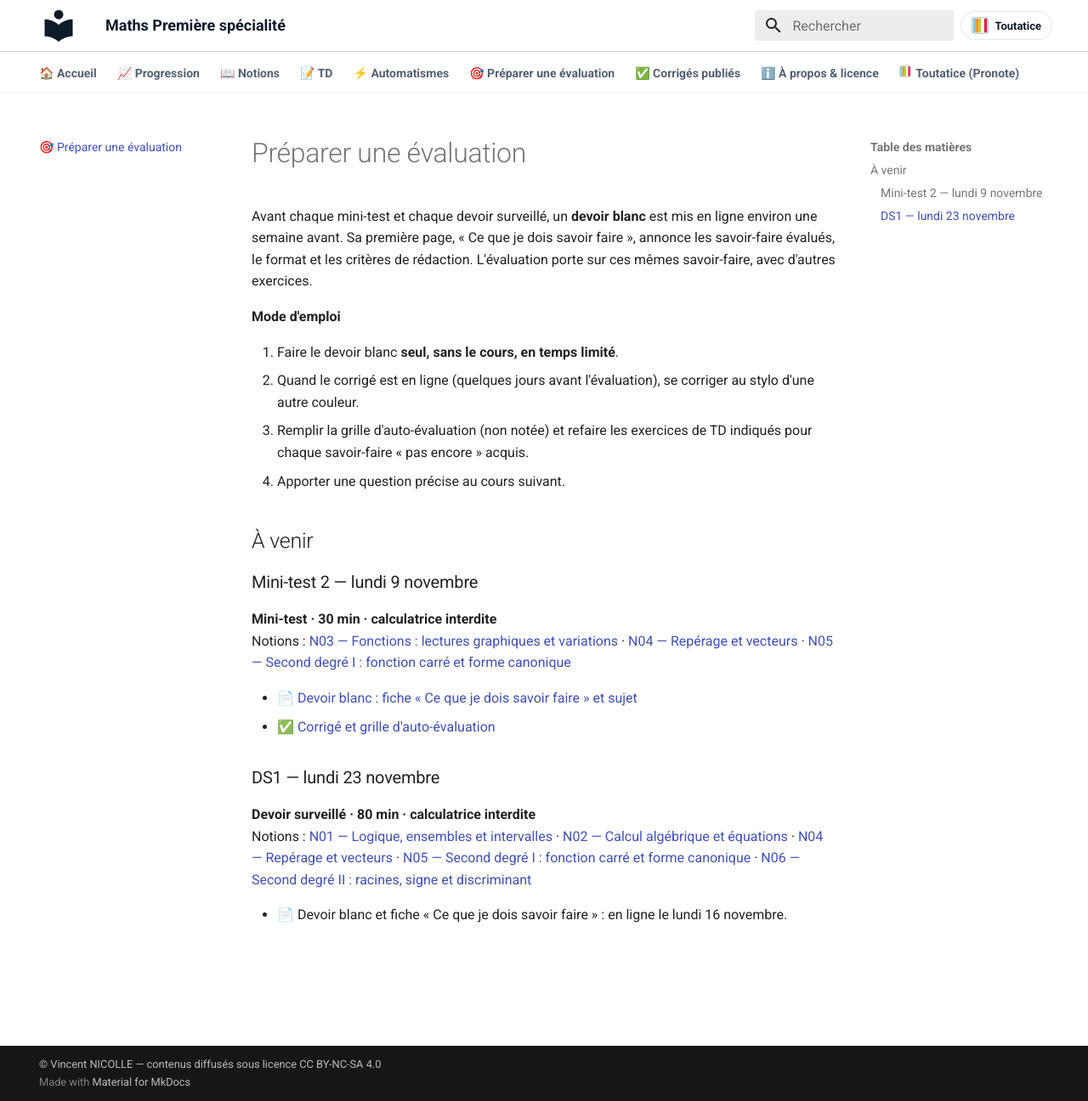
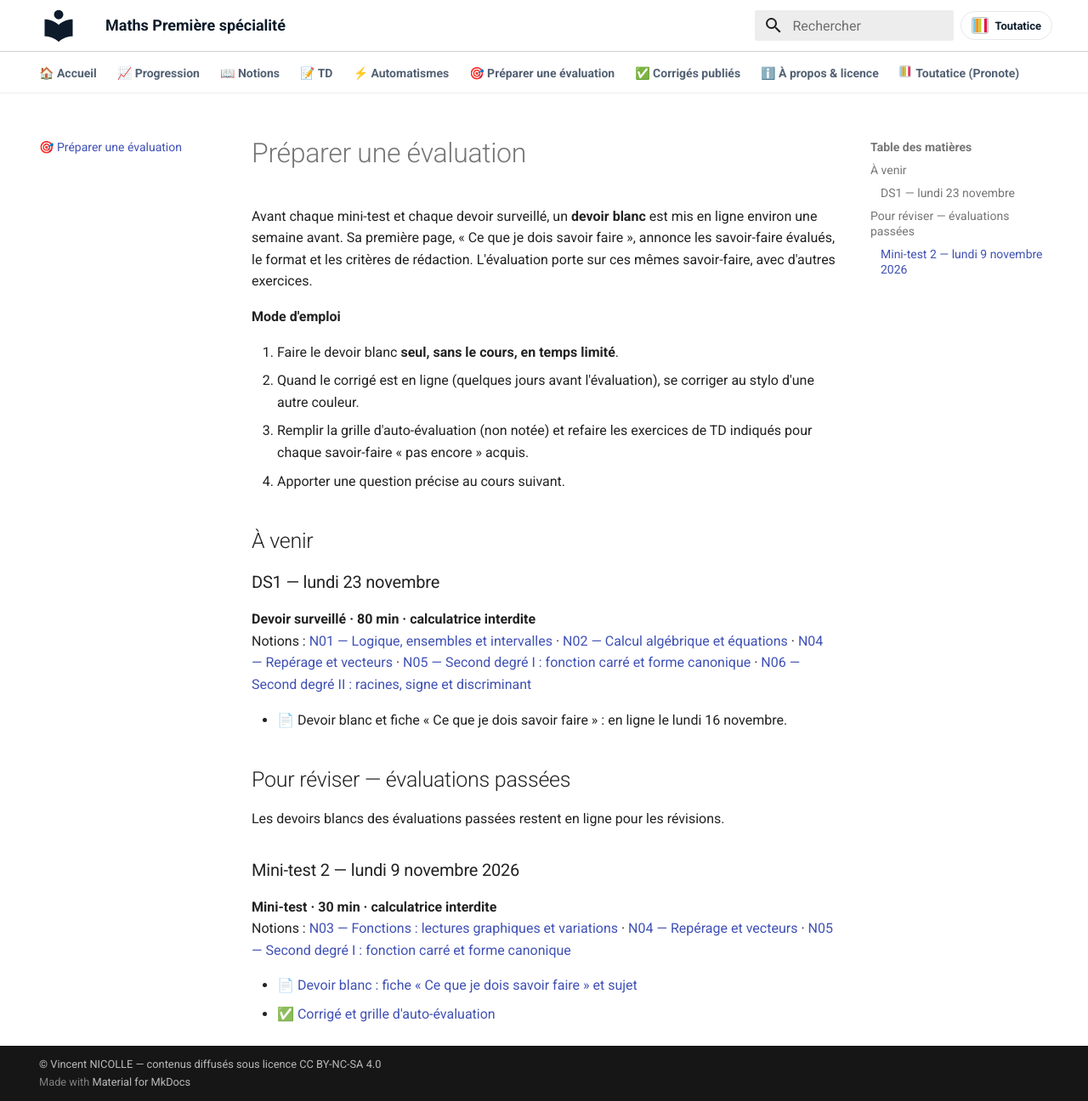
Before and after one commit to vnicolle56610/maths-premiere-specialite, an MkDocs documentation site: the page built from docs/preparer-evaluation/index.md, in a window 1280 px wide and 1296 px high. Shown: the whole window at 85% size. Built offline with MkDocs 1.6.1 and Material for MkDocs 9.7.7, drawn with Linux system fonts in a browser that asks for light colours.

Commit message:
Préparer une évaluation : 0 PDF copié(s), 0 retiré(s), 5 page(s) mise(s) à jour
Généré par scripts/publier_devoirs_blancs.py depuis devoirs_blancs.yaml.

```diff
--- a/docs/notions/N03-fonctions-lectures-variations.md
+++ b/docs/notions/N03-fonctions-lectures-variations.md
@@ -32,7 +32,7 @@
 <!-- AUTO-DOCS:END -->
 
 <!-- AUTO-EVAL:START -->
-- 🎯 Évaluée au mini-test 2 du lundi 9 novembre : [voir le devoir blanc](../preparer-evaluation/index.md#mt2-2026-2027)
+- 🎯 Pour réviser : [devoir blanc du mini-test 2 du lundi 9 novembre 2026](../preparer-evaluation/index.md#mt2-2026-2027)
 <!-- AUTO-EVAL:END -->
 
 ## Notions essentielles
--- a/docs/notions/N04-reperages-vecteurs.md
+++ b/docs/notions/N04-reperages-vecteurs.md
@@ -31,7 +31,7 @@
 <!-- AUTO-DOCS:END -->
 
 <!-- AUTO-EVAL:START -->
-- 🎯 Évaluée au mini-test 2 du lundi 9 novembre : [voir le devoir blanc](../preparer-evaluation/index.md#mt2-2026-2027)
+- 🎯 Pour réviser : [devoir blanc du mini-test 2 du lundi 9 novembre 2026](../preparer-evaluation/index.md#mt2-2026-2027)
 - 🎯 Évaluée au DS1 du lundi 23 novembre : [devoir blanc en ligne le lundi 16 novembre](../preparer-evaluation/index.md#ds1-2026-2027)
 <!-- AUTO-EVAL:END -->
 
--- a/docs/notions/N05-second-degre-i.md
+++ b/docs/notions/N05-second-degre-i.md
@@ -32,7 +32,7 @@
 <!-- AUTO-DOCS:END -->
 
 <!-- AUTO-EVAL:START -->
-- 🎯 Évaluée au mini-test 2 du lundi 9 novembre : [voir le devoir blanc](../preparer-evaluation/index.md#mt2-2026-2027)
+- 🎯 Pour réviser : [devoir blanc du mini-test 2 du lundi 9 novembre 2026](../preparer-evaluation/index.md#mt2-2026-2027)
 - 🎯 Évaluée au DS1 du lundi 23 novembre : [devoir blanc en ligne le lundi 16 novembre](../preparer-evaluation/index.md#ds1-2026-2027)
 <!-- AUTO-EVAL:END -->
 
--- a/docs/preparer-evaluation/index.md
+++ b/docs/preparer-evaluation/index.md
@@ -17,18 +17,22 @@
 <!-- AUTO-EVAL:START -->
 ## À venir
 
-### Mini-test 2 — lundi 9 novembre {#mt2-2026-2027}
+### DS1 — lundi 23 novembre {#ds1-2026-2027}
+
+**Devoir surveillé · 80 min · calculatrice interdite**
+Notions : [N01 — Logique, ensembles et intervalles](../notions/N01-logique-ensembles.md) · [N02 — Calcul algébrique et équations](../notions/N02-calcul-algebrique-equations.md) · [N04 — Repérage et vecteurs](../notions/N04-reperages-vecteurs.md) · [N05 — Second degré I : fonction carré et forme canonique](../notions/N05-second-degre-i.md) · [N06 — Second degré II : racines, signe et discriminant](../notions/N06-second-degre-ii.md)
+
+- 📄 Devoir blanc et fiche « Ce que je dois savoir faire » : en ligne le lundi 16 novembre.
+
+## Pour réviser — évaluations passées
+
+Les devoirs blancs des évaluations passées restent en ligne pour les révisions.
+
+### Mini-test 2 — lundi 9 novembre 2026 {#mt2-2026-2027}
 
 **Mini-test · 30 min · calculatrice interdite**
 Notions : [N03 — Fonctions : lectures graphiques et variations](../notions/N03-fonctions-lectures-variations.md) · [N04 — Repérage et vecteurs](../notions/N04-reperages-vecteurs.md) · [N05 — Second degré I : fonction carré et forme canonique](../notions/N05-second-degre-i.md)
 
 - 📄 [Devoir blanc : fiche « Ce que je dois savoir faire » et sujet](2026-2027/DEVOIR_BLANC_MT2_1S.pdf)
 - ✅ [Corrigé et grille d'auto-évaluation](2026-2027/CORRIGE_DEVOIR_BLANC_MT2_1S.pdf)
-
-### DS1 — lundi 23 novembre {#ds1-2026-2027}
-
-**Devoir surveillé · 80 min · calculatrice interdite**
-Notions : [N01 — Logique, ensembles et intervalles](../notions/N01-logique-ensembles.md) · [N02 — Calcul algébrique et équations](../notions/N02-calcul-algebrique-equations.md) · [N04 — Repérage et vecteurs](../notions/N04-reperages-vecteurs.md) · [N05 — Second degré I : fonction carré et forme canonique](../notions/N05-second-degre-i.md) · [N06 — Second degré II : racines, signe et discriminant](../notions/N06-second-degre-ii.md)
-
-- 📄 Devoir blanc et fiche « Ce que je dois savoir faire » : en ligne le lundi 16 novembre.
 <!-- AUTO-EVAL:END -->
```
Also changed, not shown: docs/index.md (+1 -1 lines).
